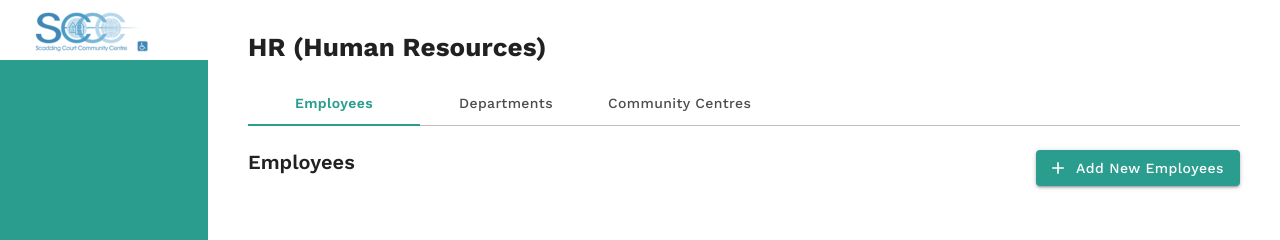
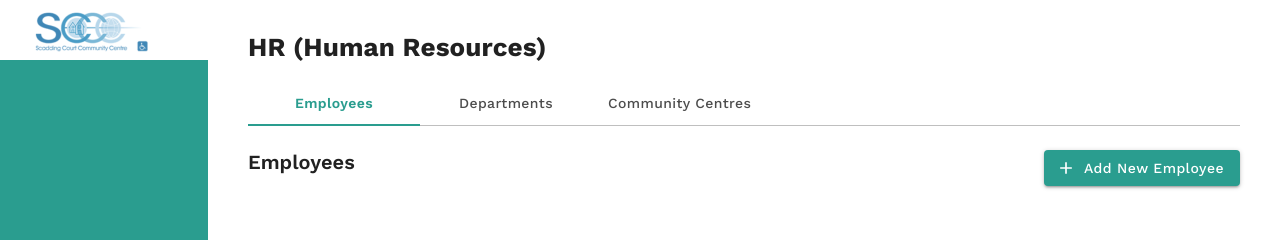
Before and after one commit to Idea-Theorem/sccc-budget-planner-fe, a React (Vite) app: page /hr/employees in a window 1280 px wide. Shown: the top 240 px of the page. Built offline with nearby package versions, Linux system fonts and the light colour scheme.

Commit message:
hr tabs issue

```diff
--- a/src/pages/Components/HRComponents/HRTabs/index.tsx
+++ b/src/pages/Components/HRComponents/HRTabs/index.tsx
@@ -112,7 +112,13 @@ const TabsComponent: React.FC<TabProps> = ({ tabNames }) => {
           <AppBar position="static">
             <Toolbar>
               <Typography variant="h6" component="div" sx={{ flexGrow: 1 }}>
-                {tabNames[value]}
+                {tabNames[value] === "Community Centres"
+                  ? "Centres"
+                  : tabNames[value] === "Departments"
+                  ? "Departments"
+                  : tabNames[value] === "Employees"
+                  ? "Employees"
+                  : null}
               </Typography>
 
               <Buttons
@@ -121,7 +127,15 @@ const TabsComponent: React.FC<TabProps> = ({ tabNames }) => {
                 size="medium"
                 startIcon={<AddIcon />}
                 onClick={() => handleClick(tabNames[value])}
-                btntext={`Add New ${tabNames[value]}`}
+                btntext={`Add New ${
+                  tabNames[value] === "Community Centres"
+                    ? "Centre"
+                    : tabNames[value] === "Departments"
+                    ? "Department"
+                    : tabNames[value] === "Employees"
+                    ? "Employee"
+                    : null
+                }`}
               />
             </Toolbar>
           </AppBar>
```
